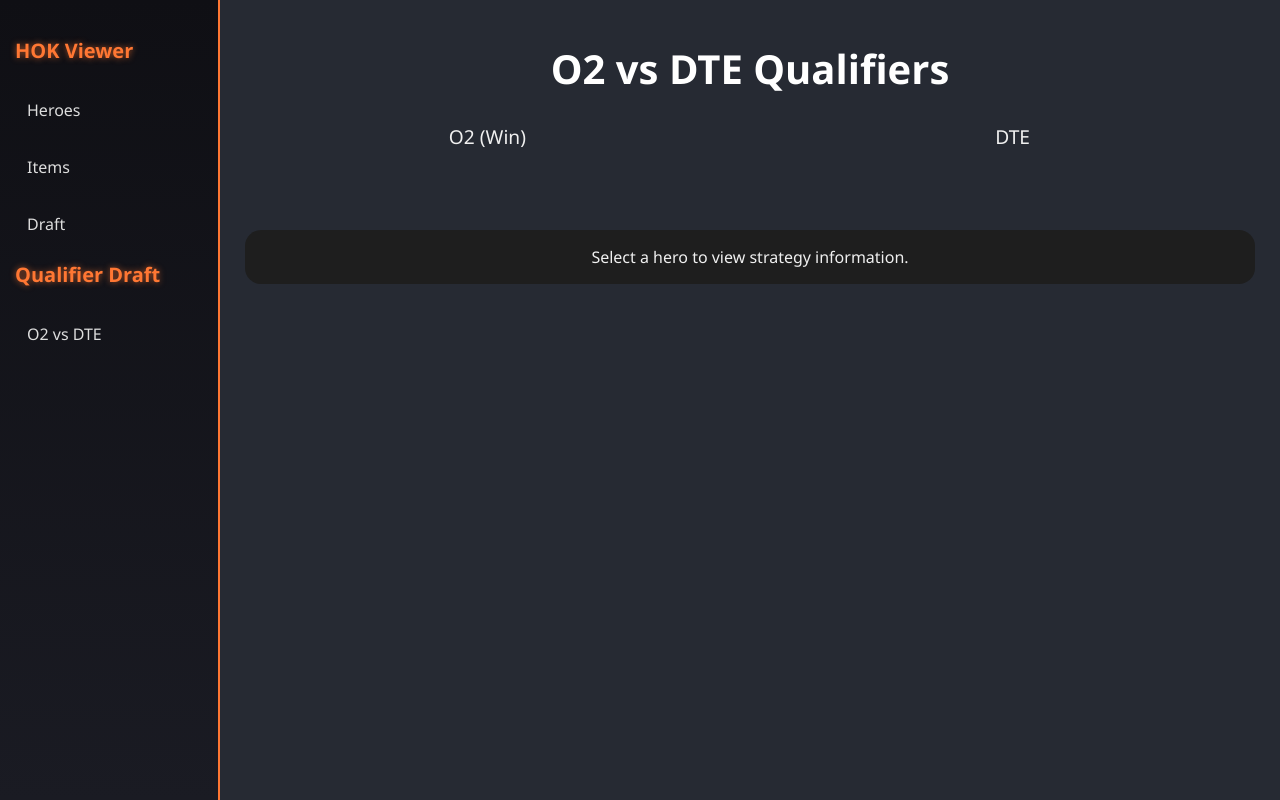
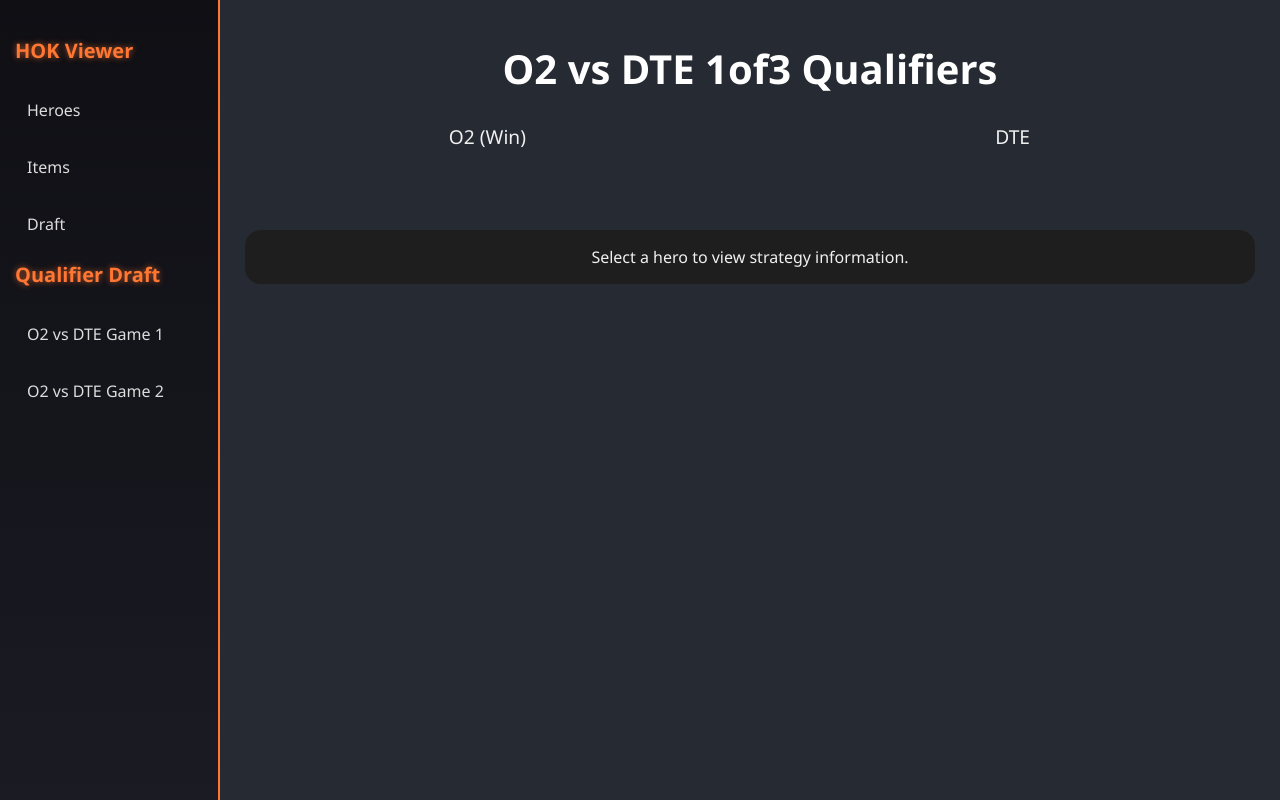
Before and after one commit to NeptuneG1/hok-caster, a website: page o2-dte-1.html in a window 1280 px wide. Drawn offline with Linux system fonts and the light colour scheme; no server answers.

Commit message:
Update o2-dte-1.html

```diff
--- a/o2-dte-1.html
+++ b/o2-dte-1.html
@@ -2,7 +2,7 @@
 <html lang="en">
 <head>
   <meta charset="UTF-8" />
-  <title>O2 vs DTE</title>
+  <title>O2 vs DTE 1of3</title>
   <style>
      body {
       font-family: 'Segoe UI', Tahoma, Geneva, Verdana, sans-serif;
@@ -165,10 +165,11 @@
     <a href="items-page.html">Items</a>
     <a href="picks-bans.html">Draft</a>
     <h2>Qualifier Draft</h2>
-    <a href="o2-dte.html">O2 vs DTE</a>
+    <a href="o2-dte-1.html">O2 vs DTE Game 1</a>
+    <a href="o2-dte-2.html">O2 vs DTE Game 2</a>
   </div>
   <div class="main-content">
-    <h1>O2 vs DTE Qualifiers</h1>
+    <h1>O2 vs DTE 1of3 Qualifiers</h1>
     <div class="draft-wrapper">
       <div class="team-column">
         <div class="team-title">O2 (Win)</div>
```
